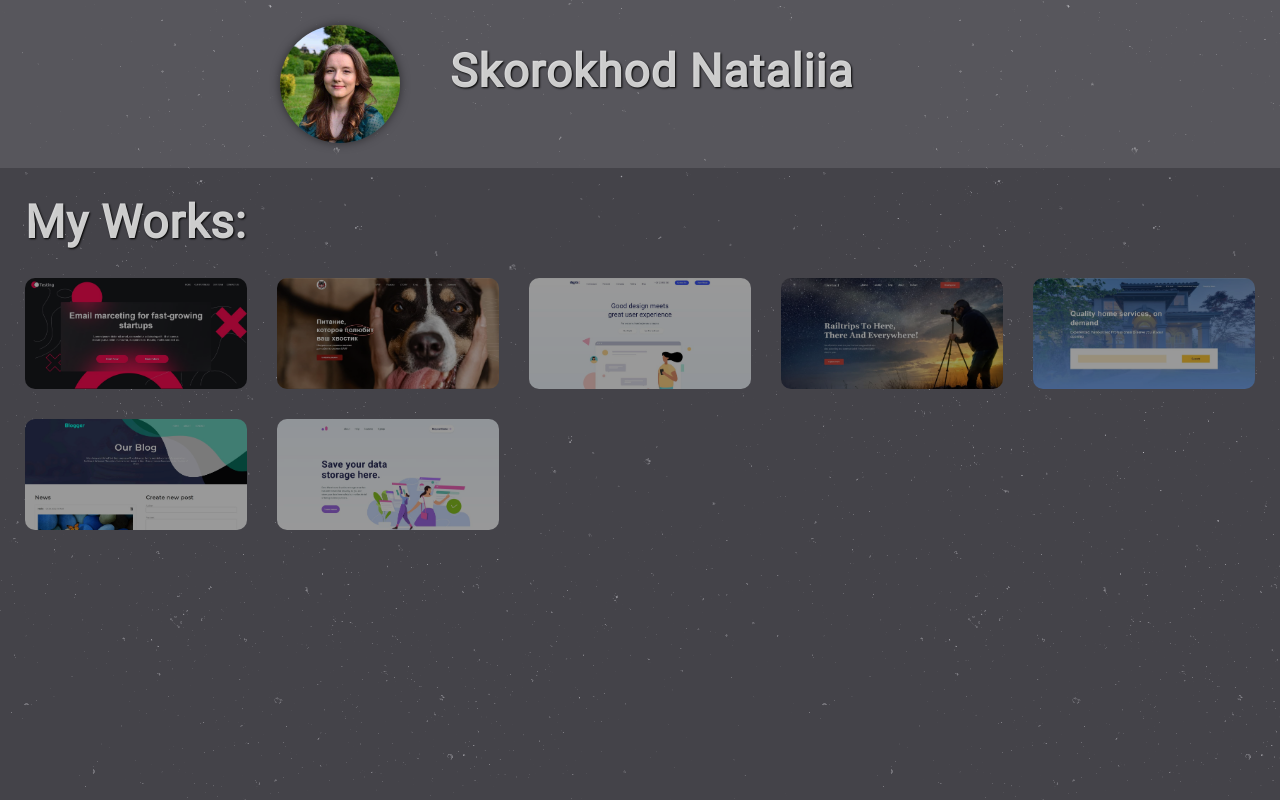
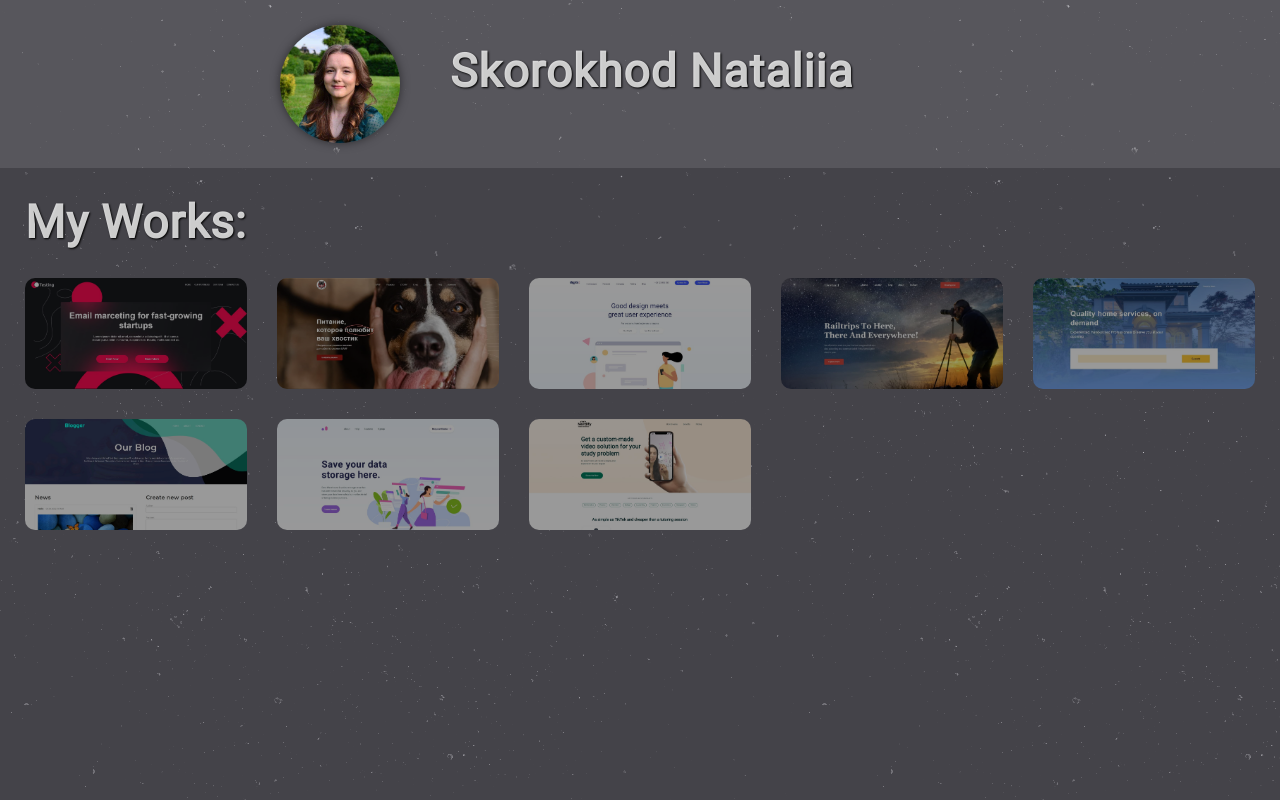
Before and after one commit to Nata-ta/portfolio, a plain HTML site: page index.html in a window 1280 px wide. Drawn offline with Linux system fonts and the light colour scheme.

Commit message:
added nerdify project

```diff
--- a/index.html
+++ b/index.html
@@ -73,6 +73,13 @@
                         </a>
                     </div>
                 </div>
+                <div class="works__col">
+                    <div class="works__card">
+                        <a href="https://nata-ta.github.io/nerdify/" class="works__img-box">
+                            <img src="./images/nerdify.jpg" alt="nerdify" class="works__img">
+                        </a>
+                    </div>
+                </div>
             </div>
         </section>
   </main>
```
Also changed, not shown: images/nerdify.jpg (added).
